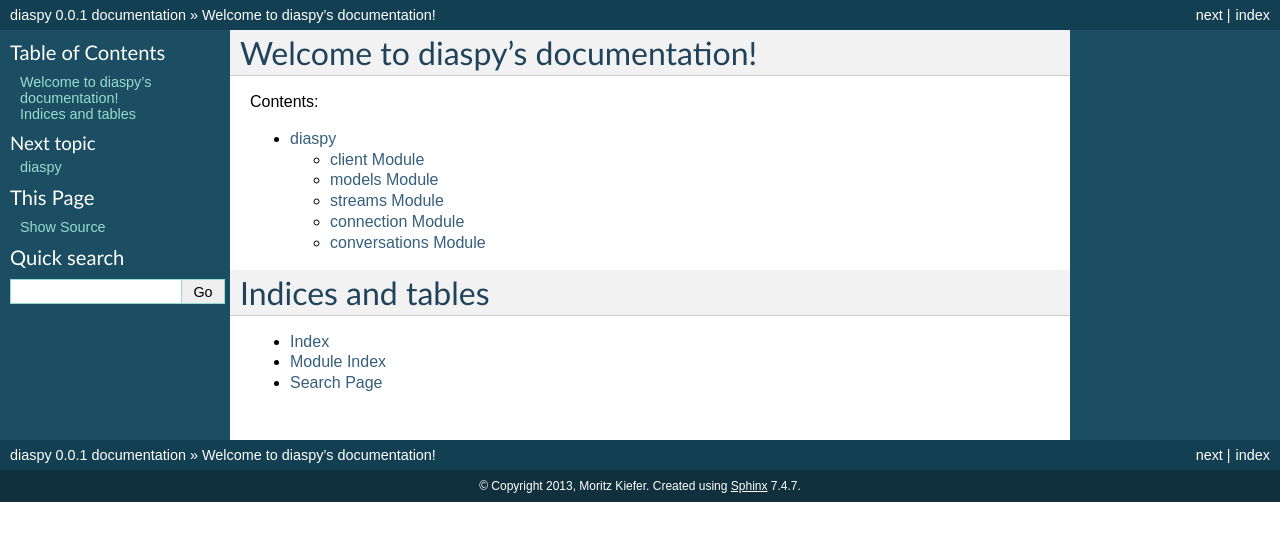
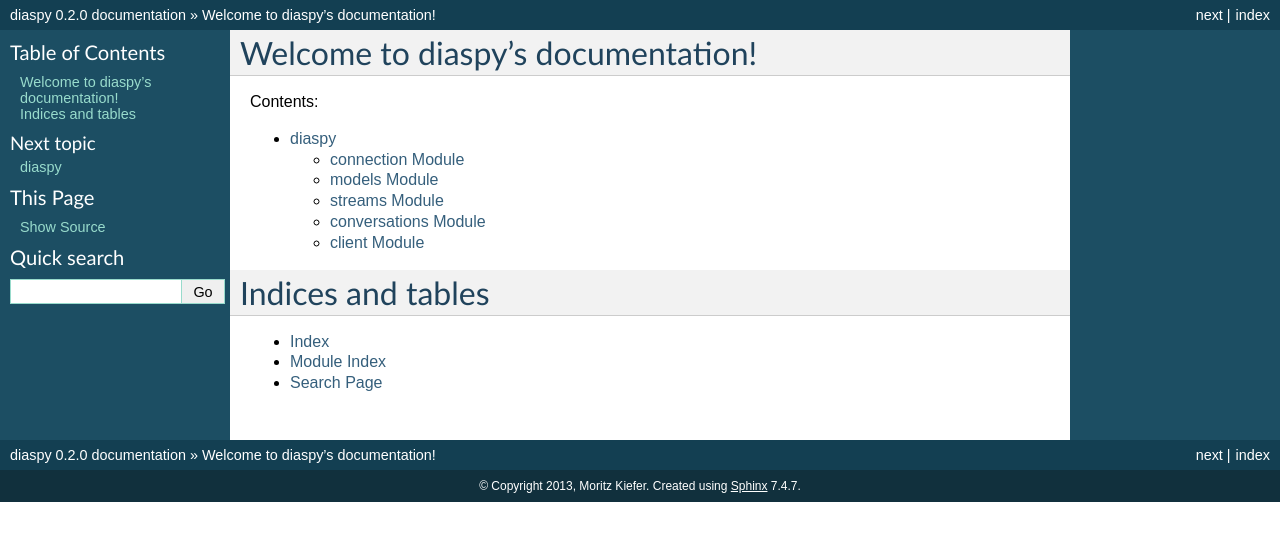
Before and after one commit to marekjm/diaspy, a Sphinx documentation site: the page built from docs/source/index.rst, in a window 1280 px wide. Shown: the top 541 px of the page. Built offline with Sphinx 7.4.7, drawn with Linux system fonts in a browser that asks for light colours; pages that are not in the unit, such as notebooks, are missing from menus.

Commit message:
Added `__version__` to `diaspy/__init__.py`; updated docs

```diff
--- a/diaspy/__init__.py
+++ b/diaspy/__init__.py
@@ -4,3 +4,6 @@
 import diaspy.client as client
 import diaspy.people as people
 import diaspy.notifications as notifications
+
+
+__version__ = '0.2.0'
--- a/docs/source/conf.py
+++ b/docs/source/conf.py
@@ -51,9 +51,9 @@
 # built documents.
 #
 # The short X.Y version.
-version = '0.0.1'
+version = '0.2.0'
 # The full version, including alpha/beta/rc tags.
-release = '0.0.1'
+release = '0.2.0'
 
 # The language for content autogenerated by Sphinx. Refer to documentation
 # for a list of supported languages.
--- a/docs/source/modules.rst
+++ b/docs/source/modules.rst
@@ -4,8 +4,10 @@
 .. toctree::
    :maxdepth: 4
 
-   client
+   connection
    models
    streams
-   connection
    conversations
+   people
+   errors
+   client
```
Also changed, not shown: 2 other files.
